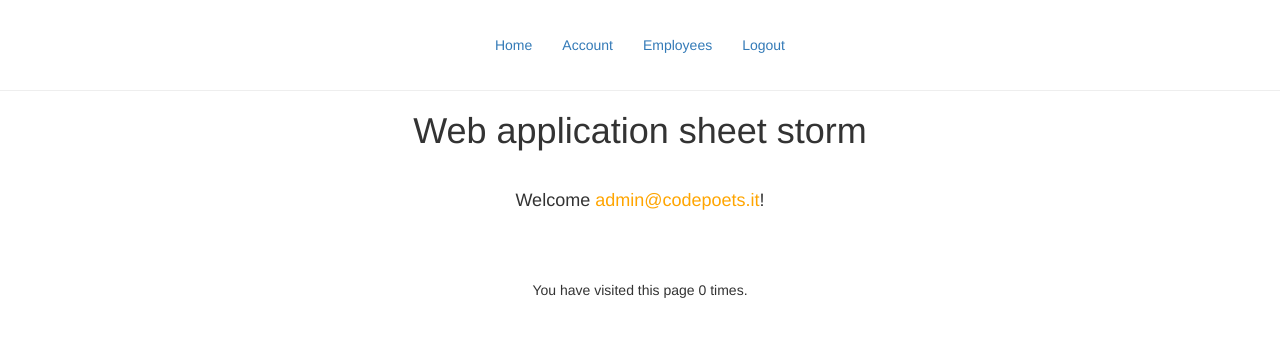
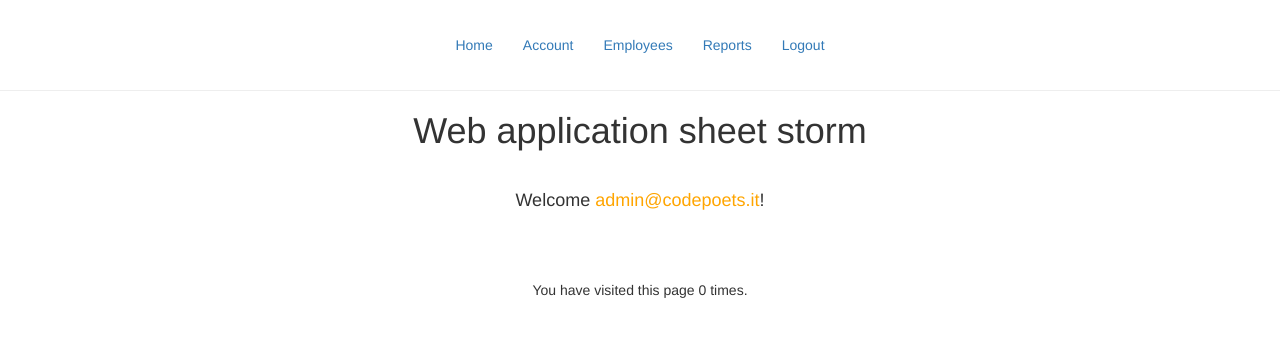
Before and after one commit to Code-Poets/sheetstorm, a Django app: page / in a window 1280 px wide. Shown: the top 337 px of the page. Run offline with Django 3.2, Linux system fonts and the light colour scheme; a user stored in the database is signed in; parts of the project's set-up code (start-up, migrations or seed data) failed here and were passed over; some libraries are stand-ins or nearby versions.

Commit message:
Link employees app in base template

```diff
--- a/users/templates/base.html
+++ b/users/templates/base.html
@@ -28,6 +28,7 @@
             {% if user.user_type == "ADMIN" %}
           <td class="padding"><a href="{% url 'custom-users-list' %}">{% trans 'Employees' %}</a></td>
             {% endif %}
+          <td class="padding"><a href="{% url 'custom-report-list' %}">{% trans 'Reports' %}</a></td>
           <td class="padding"><a href="{% url 'logout' %}">{% trans 'Logout' %}</a></td>
         </tr>
       </table>
```
